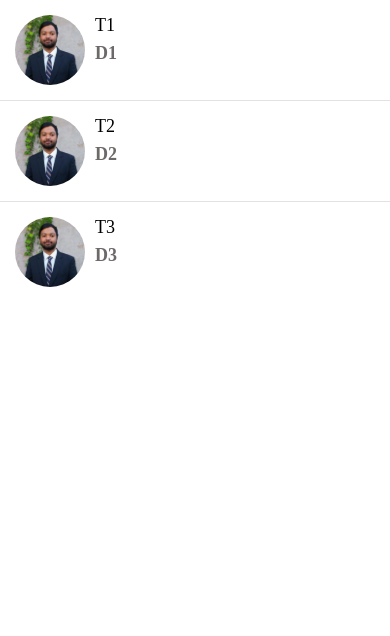
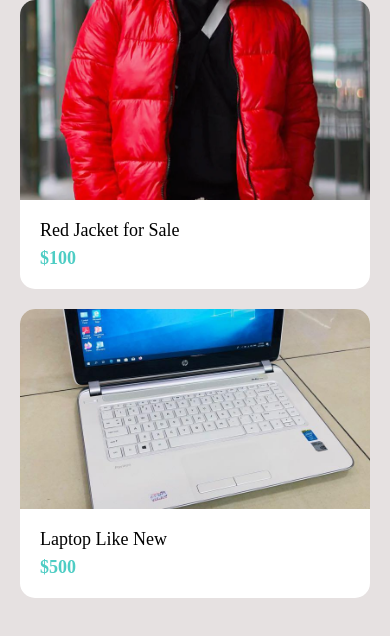
Before and after one commit to Sajistreo3/DoneWithIt, a React Native app: screen / in a window 390 px wide. Shown: the top 636 px of the page. Built offline with nearby package versions, Linux system fonts and the light colour scheme.

Commit message:
Listing done

```diff
--- a/App.js
+++ b/App.js
@@ -7,28 +7,22 @@ import AppButton from './app/components/AppButton';
 import Card from './app/components/Card';
 import { View, StyleSheet, Text } from 'react-native';
 import MessagesScreen from './app/screens/MessagesScreen';
+import SafeScreen from './app/components/SafeScreen';
+import Icon from './app/components/Icon';
+import ListItem from './app/components/ListItem';
+import AccountScreen from './app/screens/AccountScreen';
+import ListingScreen from './app/screens/ListingScreen';
+
 
 export default function App() {
   return (
     // <View style={styles.container} >
     //   <AppButton value='Login' onPress={() => console.log("Button Pressed")} />
     // </View>
-    <MessagesScreen />
+    // <MessagesScreen />
+    // <AccountScreen />
+    <ListingScreen />
 
-
-
-    // <View style={{
-    //   backgroundColor: '#f8f4f4',
-    //   padding: 20,
-    //   paddingTop: 100,
-    // }}>
-    //   <Card
-    //       title="Red Jacket for sale"
-    //       subTitle="$100"
-    //       image={require('./app/assets/jacket.png')}
-    //   />
-
-    // </View>
   );
 }
 
--- /dev/null
+++ b/app/components/Icon.js
@@ -0,0 +1,28 @@
+import React from 'react';
+import { View, StyleSheet } from 'react-native';
+
+import { MaterialCommunityIcons } from '@expo/vector-icons';
+
+function Icon({name, size = 50, backgroundColor = "#000", iconColor = "#fff"}) {
+    return (
+        <View style={[styles.icon, {
+            width: size,
+            height: size,
+            borderRadius: size / 2,
+            backgroundColor,
+            justifyContent: 'center',
+            alignItems: 'center',
+
+        }]}>
+            <MaterialCommunityIcons name={name} color={iconColor} size={size * 0.5} />
+        </View>
+    );
+}
+
+const styles = StyleSheet.create({
+    icon: {
+
+    },
+})
+
+export default Icon;
--- a/app/components/ListItem.js
+++ b/app/components/ListItem.js
@@ -4,7 +4,7 @@ import AppText from './AppText';
 import colors from '../config/colors';
 import { GestureHandlerRootView, Swipeable } from "react-native-gesture-handler";
 
-function ListItem({title, subTitle, image, onPress, renderRightActions}) {
+function ListItem({title, subTitle, image, IconComponant,  onPress, renderRightActions, backgroundColor = colors.white}) {
     return (
         <GestureHandlerRootView>
             <Swipeable renderRightActions={renderRightActions}>
@@ -12,11 +12,12 @@ function ListItem({title, subTitle, image, onPress, renderRightActions}) {
                     underlayColor={colors.lightGray}
                     onPress={onPress}
                     >
-                    <View style={styles.container}>
-                        <Image style={styles.image} source={image} />
-                        <View>
+                    <View style={[styles.container, {backgroundColor}]}>
+                        {IconComponant}
+                        {image && <Image style={styles.image} source={image} />}
+                        <View style={styles.detailsContainer}>
                             <AppText style={styles.title}>{title}</AppText>
-                            <AppText style={styles.subTitle}>{subTitle}</AppText>
+                            {subTitle && <AppText style={styles.subTitle}>{subTitle}</AppText>}
                         </View>
                     </View>
                 </TouchableHighlight>
@@ -30,19 +31,22 @@ const styles = StyleSheet.create({
         flexDirection: 'row',
         padding: 15,
     },
+    detailsContainer: {
+        marginLeft: 10,
+        justifyContent: 'center',
+    },
     image: {
         width: 70,
         height: 70,
         borderRadius: 35,
-        marginRight: 10,
     },
     title: {
-        marginBottom: 7,
-        fontWeight: '500',
+        fontWeight: 'bold',
     },
     subTitle: {
+        marginTop: 0,
         color: colors.mediumGray,
-        fontWeight: 'bold',
+        fontWeight: '600',
     },
 
 })
--- a/app/components/SafeScreen.js
+++ b/app/components/SafeScreen.js
@@ -1,10 +1,10 @@
 import React from 'react';
-import { SafeAreaView, StyleSheet } from 'react-native';
+import { View, StyleSheet } from 'react-native';
 import Constants from 'expo-constants';
 
-function SafeScreen({children}) {
+function SafeScreen({children, style}) {
     return (
-        <SafeAreaView style={styles.screen} >{children}</SafeAreaView>
+        <View style={[styles.screen ,style]}>{children}</View>
     );
 }
 
@@ -12,7 +12,7 @@ const styles = StyleSheet.create({
     screen: {
         paddingTop: Constants.statusBarHeight,
         flex: 1,
-    }
+    },
 })
 
 export default SafeScreen;
--- /dev/null
+++ b/app/screens/AccountScreen.js
@@ -0,0 +1,78 @@
+import React from 'react';
+import ListItem from '../components/ListItem';
+import SafeScreen from '../components/SafeScreen';
+import { FlatList, StyleSheet, View } from 'react-native';
+import colors from '../config/colors';
+import Icon from '../components/Icon';
+import ListItemSeparator from '../components/ListItemSeparator';
+
+function AccountScreen() {
+
+    const menuItems = [
+        {
+            title: 'My Listings',
+            icon: {
+                name: 'format-list-bulleted',
+                backgroundColor: colors.primary
+            }
+        },
+        {
+            title: 'My Messages',
+            icon: {
+                name: 'email',
+                backgroundColor: colors.secondary
+            }
+        }
+    ]
+
+    return (
+        <SafeScreen style={styles.screen}>
+            <View style={styles.container}>
+                <ListItem
+                    title="Shajeed"
+                    subTitle="shajeed@live.fr"
+                    image={require('../assets/me.png')}
+                    />
+            </View>
+            <View style={styles.container}>
+                <FlatList
+                    data={menuItems}
+                    keyExtractor={menuItem => menuItem.title}
+                    ItemSeparatorComponent={ListItemSeparator}
+                    renderItem={({ item }) =>
+                        <ListItem
+                            title={item.title}
+                            IconComponant={
+                                <Icon name={item.icon.name} backgroundColor={item.icon.backgroundColor} />
+                            }
+                            onPress={() => console.log(item.title)}
+                        />
+                    }
+                />
+            </View>
+            <ListItem
+                title="Log Out"
+                IconComponant={
+                    <Icon
+                        name='logout'
+                        backgroundColor='#ffe66d'
+                    />
+                }
+                onPress={() => console.log("Log Out Pressed")}
+            />
+
+        </SafeScreen>
+    );
+}
+
+
+const styles = StyleSheet.create({
+    container: {
+        marginVertical: 20,
+    },
+    screen: {
+        backgroundColor: colors.lightGray,
+    }
+})
+
+export default AccountScreen;
--- /dev/null
+++ b/app/screens/ListingScreen.js
@@ -0,0 +1,47 @@
+import React from 'react';
+import { StyleSheet, FlatList } from 'react-native';
+import Card from '../components/Card';
+import SafeScreen from '../components/SafeScreen';
+import colors from '../config/colors';
+
+const listings = [
+    {
+        id: 1,
+        title: 'Red Jacket for Sale',
+        price: 100,
+        image: require('../assets/jacket.png')
+    },
+    {
+        id: 2,
+        title: 'Laptop Like New',
+        price: 500,
+        image: require('../assets/laptop.jpeg')
+    },
+]
+
+function ListingScreen() {
+    return (
+        <SafeScreen style={styles.screen}>
+            <FlatList
+                data={listings}
+                keyExtractor={listings => listings.id.toString()}
+                renderItem={({ item }) =>
+                    <Card
+                        title={item.title}
+                        subTitle={'$' + item.price}
+                        image={item.image}
+                    />
+                }
+            />
+        </SafeScreen>
+    );
+}
+
+const styles = StyleSheet.create({
+    screen: {
+        padding: 20,
+        backgroundColor: colors.lightGray,
+    }
+})
+
+export default ListingScreen;
```
Also changed, not shown: app/assets/laptop.jpeg (added).
